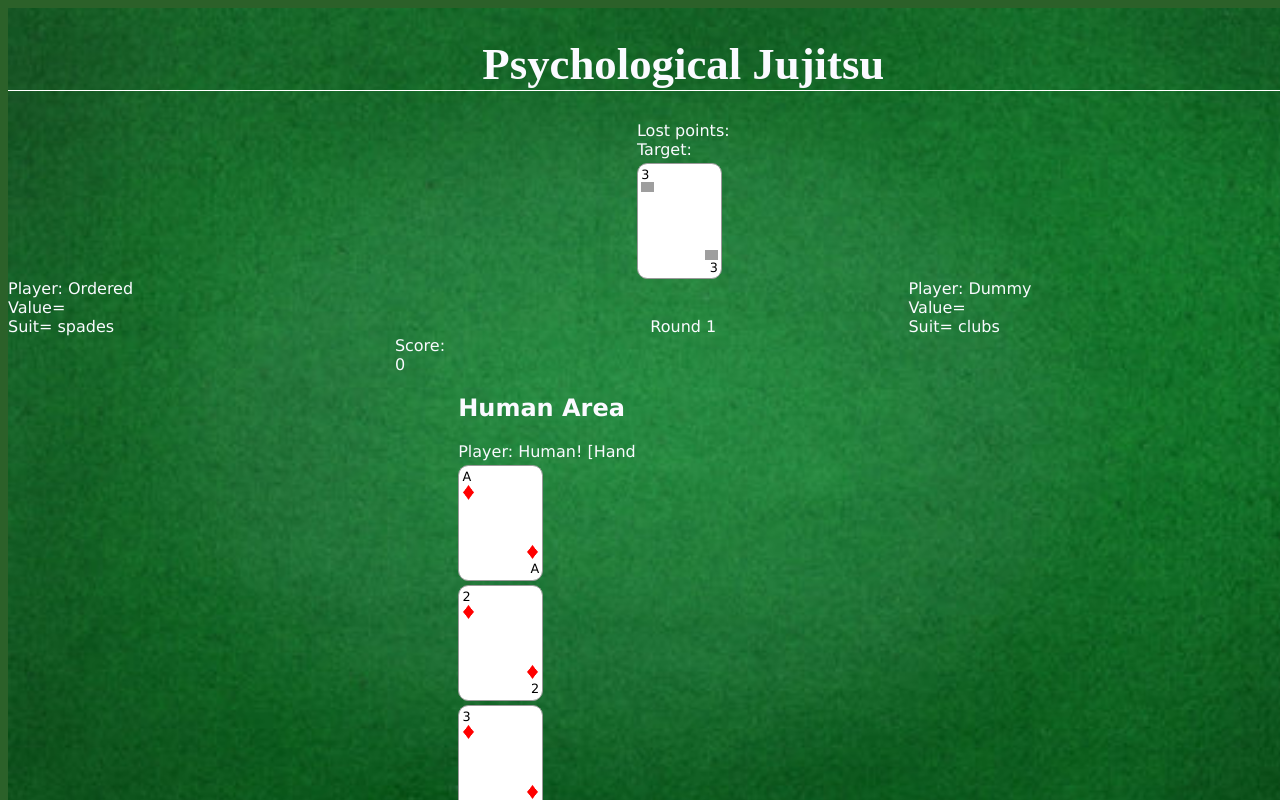
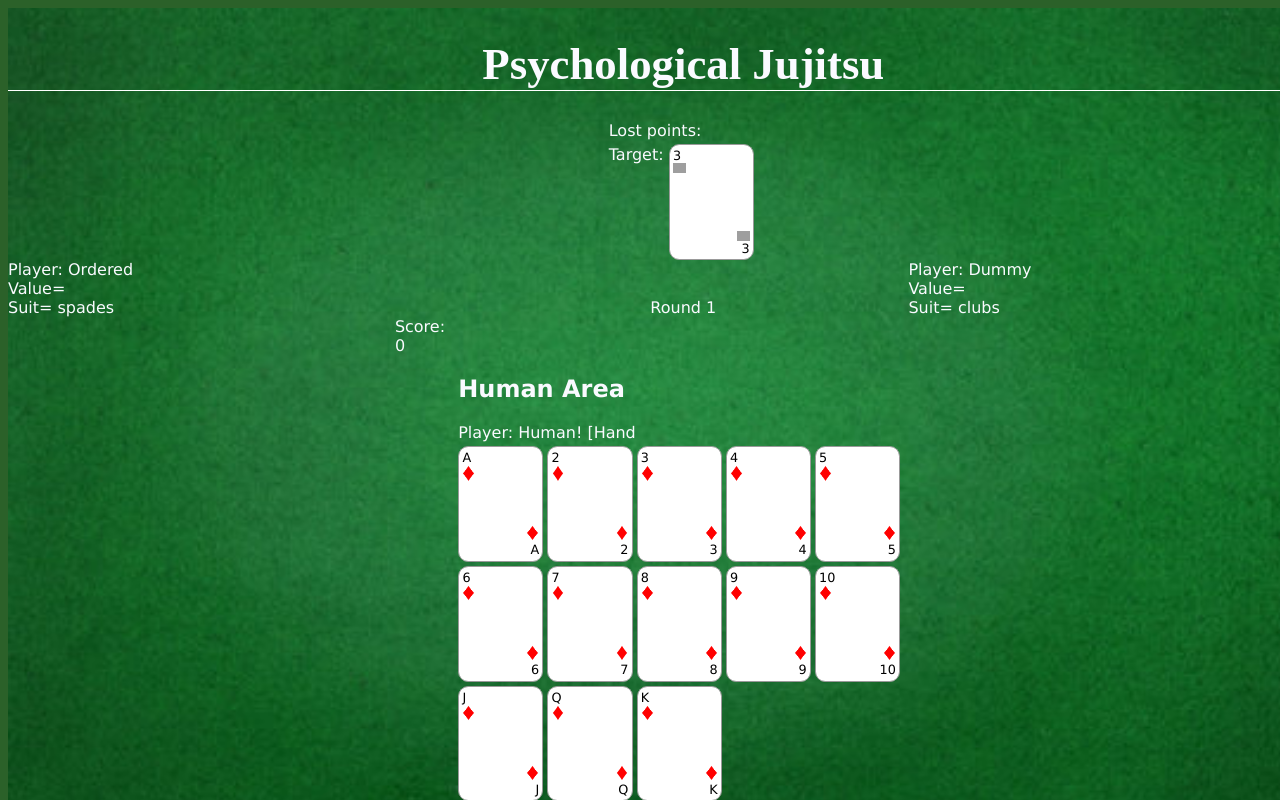
Before and after one commit to cee1904/psychological-jujitsu, a React (Vite) app: page / in a window 1280 px wide. Shown: the top 800 px of the page. Built offline with nearby package versions, Linux system fonts and the light colour scheme; grey boxes are pictures that could not be loaded; a web font is replaced by a local one.

Commit message:
Fix card to be inline-flex, and remove duplicate definition from css.

```diff
--- a/src/card.css
+++ b/src/card.css
@@ -1,5 +1,5 @@
 .card {
-  display: inline-block;
+  display: inline-flex;
   margin-right: 4px;
   margin-top: 4px;
   user-select: none;
@@ -8,7 +8,6 @@
   width: 6vw;
   height: 8.4vw;
   border-radius: 0.8vw;
-  display: flex;
   flex-direction: column;
   justify-content: space-between;
   padding: 0.25vw;
```
